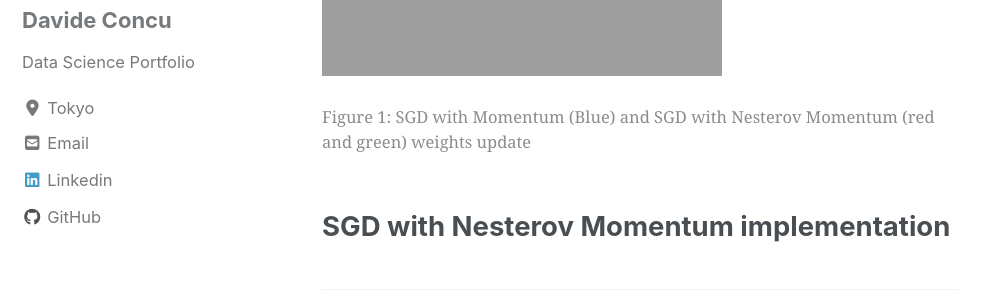
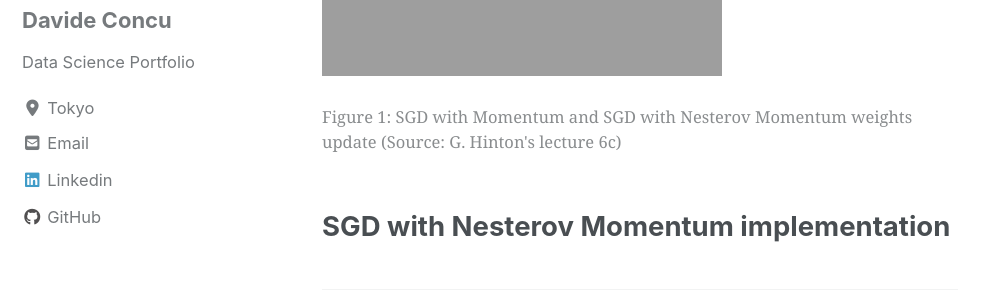
Before and after one commit to DavideDaz/EntuData, a Jekyll site: the page built from _posts/2020-02-02-OptimizersComparisonNesterov.md, in a window 1280 px wide and 900 px high, scrolled down 2138 px. Shown: the part 155-455 px from the top of the window, without its empty margins (0-998 px from the left). Built offline with Jekyll 4.4.1, drawn with Linux system fonts in a browser that asks for light colours; cached includes are drawn as plain includes; nearby versions of some CDN libraries; formulas are drawn with MathJax 3.

Commit message:
post optim Nesterov

```diff
--- a/_posts/2020-02-02-OptimizersComparisonNesterov.md
+++ b/_posts/2020-02-02-OptimizersComparisonNesterov.md
@@ -28,7 +28,7 @@ We can see from Figure 1 the difference of the two approaches:
 * The Nesterov momentum initially updates the weights based on the previous velocity (brown vector) and based on the gradient estimation it applies a correction (red vector). The overall update is given by the green vector.
 
 <img src="{{ site.url }}{{ site.baseurl }}/OptimizerComparison/nesterovarrow.png" alt="Nesterov Arrows">
-<figcaption>Figure 1: SGD with Momentum (Blue) and SGD with Nesterov Momentum (red and green) weights update</figcaption>
+<figcaption>Figure 1: SGD with Momentum and SGD with Nesterov Momentum weights update (Source: G. Hinton's lecture 6c)</figcaption>
 
 
 ## SGD with Nesterov Momentum implementation
```
